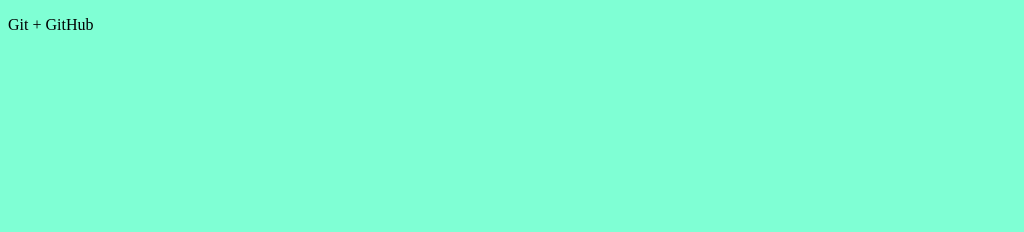
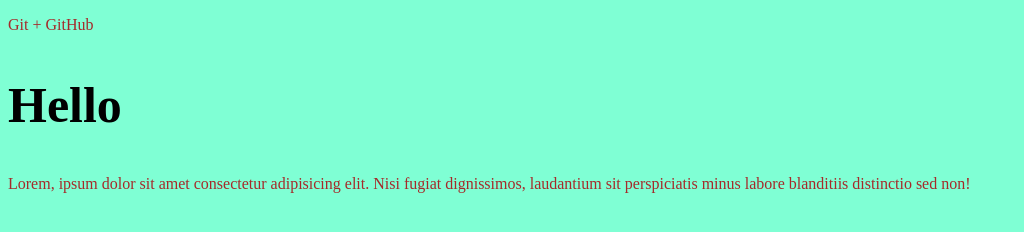
Before and after one commit to KonstantinLipinskiy/gittest, a plain HTML site: page index.html in a window 1280 px wide. Shown: the whole page, without its empty margins (0-1024 px from the left). Drawn offline with Linux system fonts and the light colour scheme.

Commit message:
Наши первые изменения

```diff
--- a/css/main.css
+++ b/css/main.css
@@ -2,7 +2,10 @@ body{
 	background-color: aquamarine;
 }
 
-.block__img{
-	width: 300px;
-	border: 1px solid #000;
+p{
+	color: brown;
 }
+
+h2{
+	font-size: 50px;
+}
--- a/index.html
+++ b/index.html
@@ -8,5 +8,7 @@
 </head>
 <body>
 	<p>Git + GitHub</p>
+	<h2>Hello</h2>
+	<p>Lorem, ipsum dolor sit amet consectetur adipisicing elit. Nisi fugiat dignissimos, laudantium sit perspiciatis minus labore blanditiis distinctio sed non!</p>
 </body>
 </html>
```
